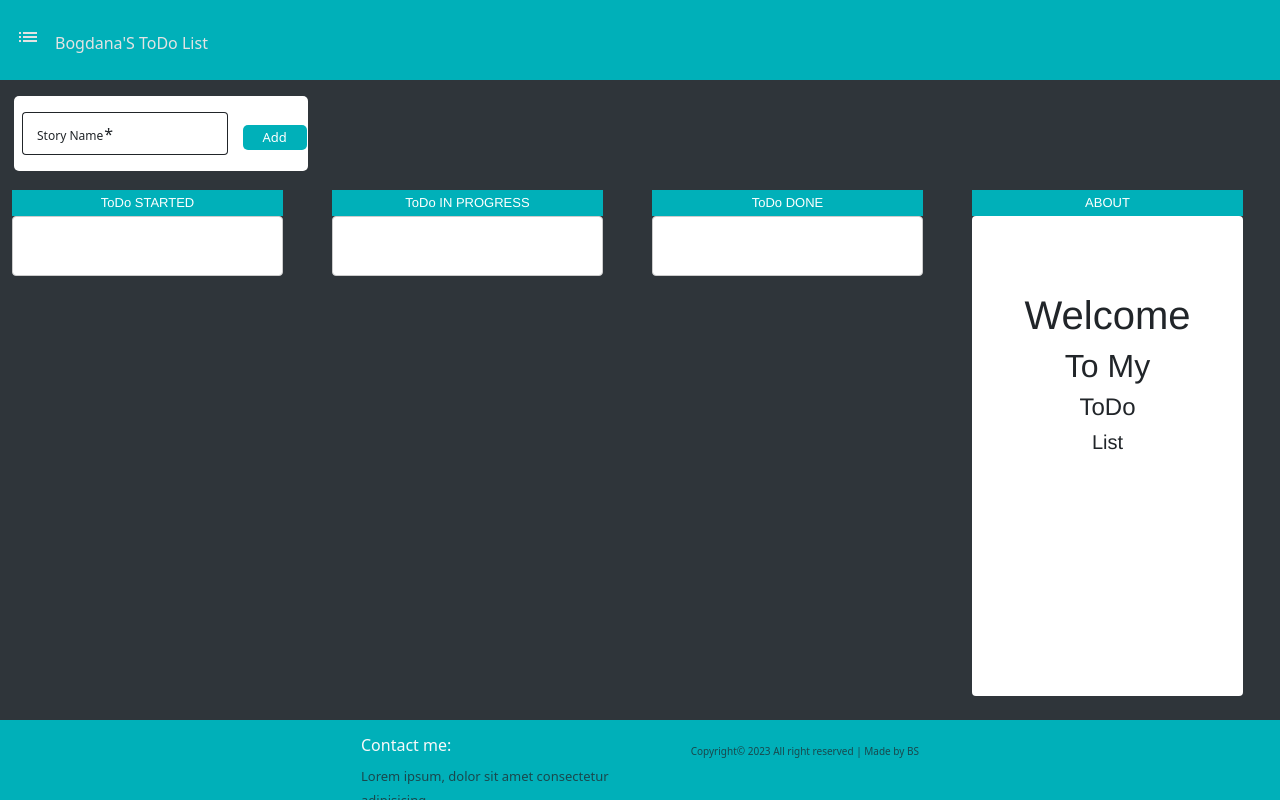
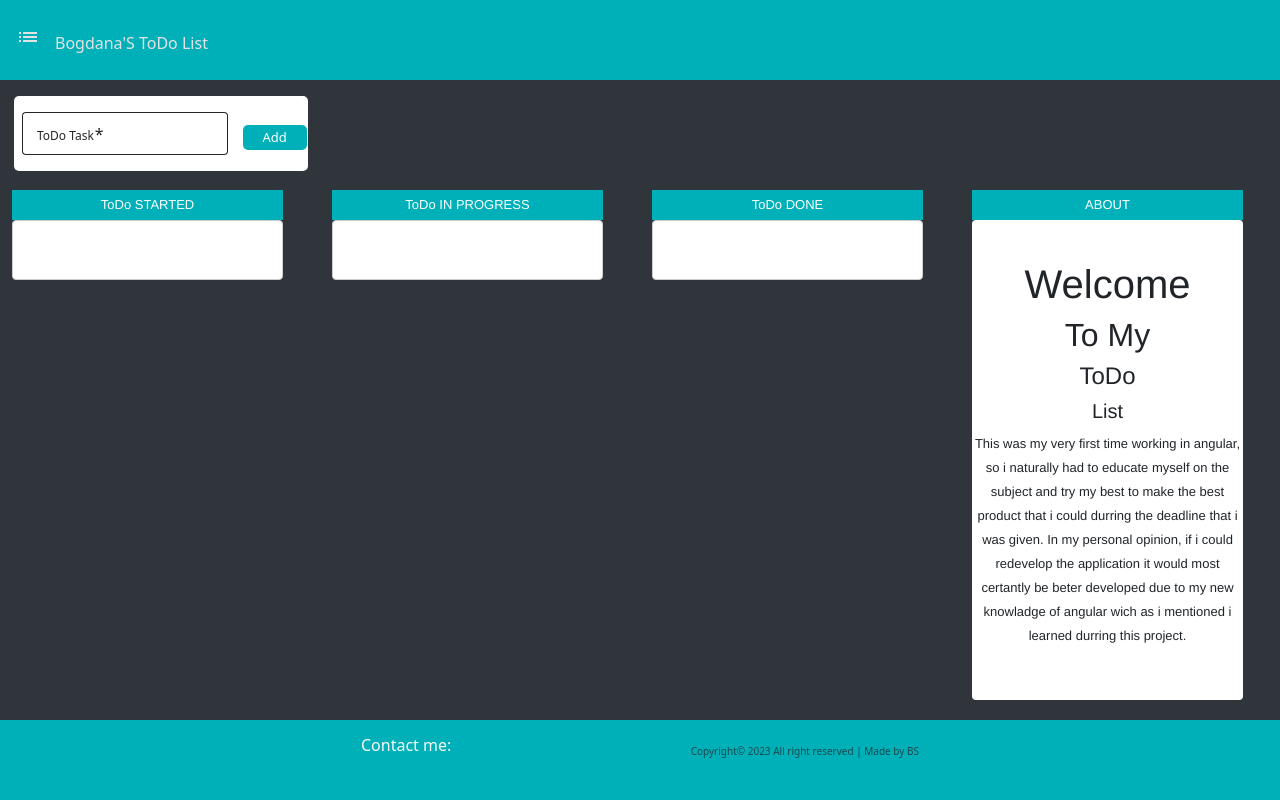
Before and after one commit to bogdana03/AngularToDo, an Angular app: page / in a window 1280 px wide. Built offline with nearby package versions, Linux system fonts and the light colour scheme.

Commit message:
Uppdate About

```diff
--- a/src/app/todo/todo.component.css
+++ b/src/app/todo/todo.component.css
@@ -78,7 +78,7 @@
   background-color:#00b0b9;
   text-align: center;
   margin-bottom: 0;
-  padding: 5px;
+  padding: 7px;
 }
 
 /*style column container */
@@ -143,7 +143,7 @@
     height: 60vh;
     background-color: white;
     border-radius: 4px;
-    padding-top: 75px;
+    padding-top: 40px;
     font-family: "Helvetica Neue";
 }
 
--- a/src/app/todo/todo.component.html
+++ b/src/app/todo/todo.component.html
@@ -8,7 +8,7 @@
         <mat-card class="addcard">
           <form [formGroup]="todoForm">
             <mat-form-field class="my-mat-form-field col-md-3 " appearance="outline">
-              <mat-label style="font-size: 12px; font-weight: lighter;">Story Name</mat-label>
+              <mat-label style="font-size: 12px; font-weight: lighter;">ToDo Task</mat-label>
               <input formControlName="item" class="input-holder" matInput placeholder="....." />
               <mat-hint style="font-size: 12px; font-weight:200;"></mat-hint>
             </mat-form-field>
@@ -68,7 +68,7 @@
         <div class="col-md-3 d-flex justify-content-center">
           <!-- About  -->
           <div class="example-container">
-            <h2 class="box-header">ABOUT<span></span></h2>
+            <h2 class="box-header"><span>ABOUT</span></h2>
             <div class="example-box-4 text-center">
               <div>
                 <h1>Welcome</h1>
@@ -81,6 +81,12 @@
               </div>
               <div>
                 <h5>List</h5>
+                <span>
+                  This was my very first time working in angular, so i naturally had to educate myself on the subject
+                  and try my best to make the best product that i could durring the deadline that i was given.
+                  In my personal opinion, if i could redevelop the application it would most certantly be beter developed due to my
+                  new knowladge of angular wich as i mentioned i learned durring this project.
+                </span>
               </div>
             </div>
           </div>
@@ -101,7 +107,7 @@
         <!--Middle col -->
         <div class="md-5 col-md-3 mt-3">
           <h6 class="text-light">Contact me:</h6>
-          <span class="text-muted">Lorem ipsum, dolor sit amet consectetur adipisicing.</span>
+          <span class="text-muted"></span>
 
         </div>
         <!--Right column-->
```
